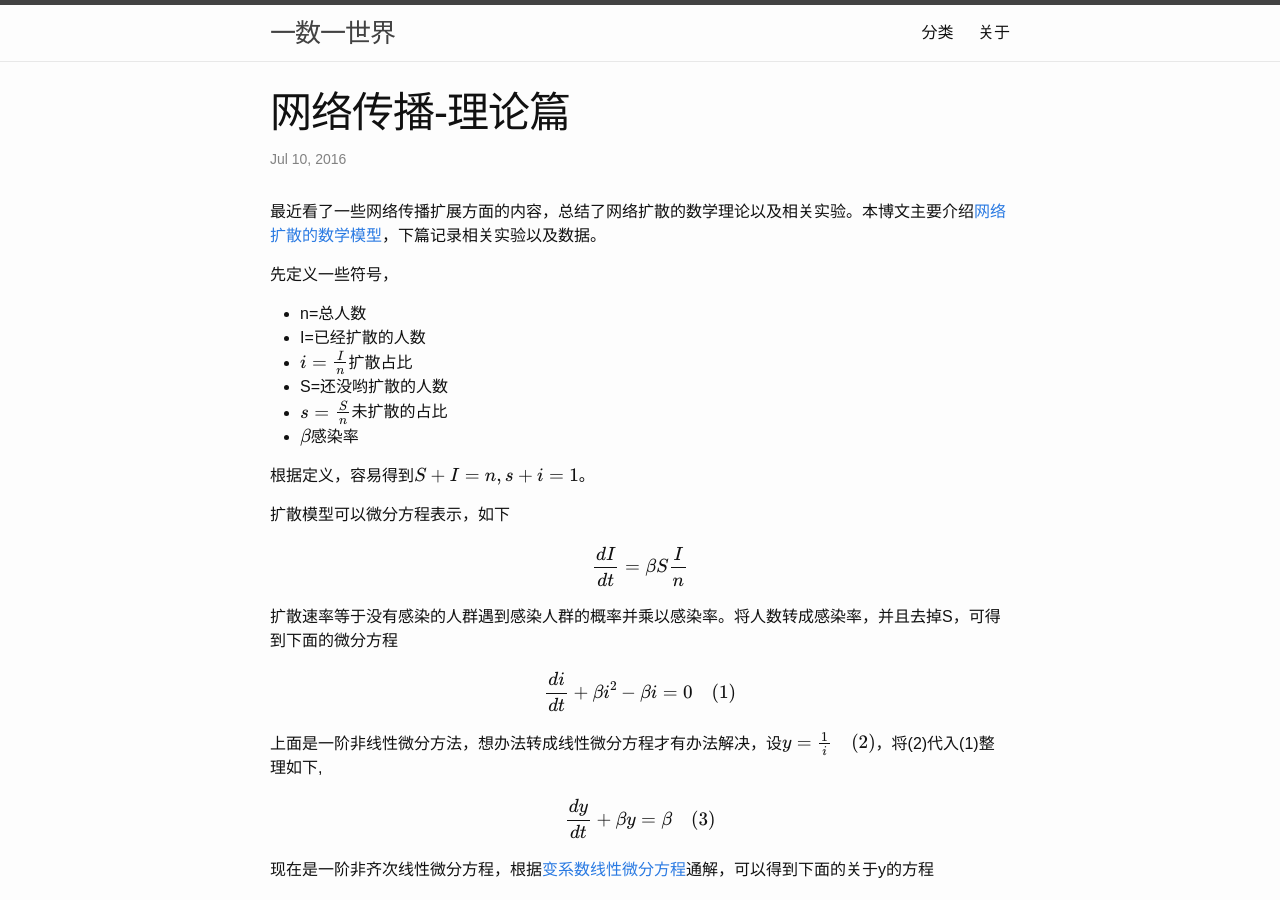
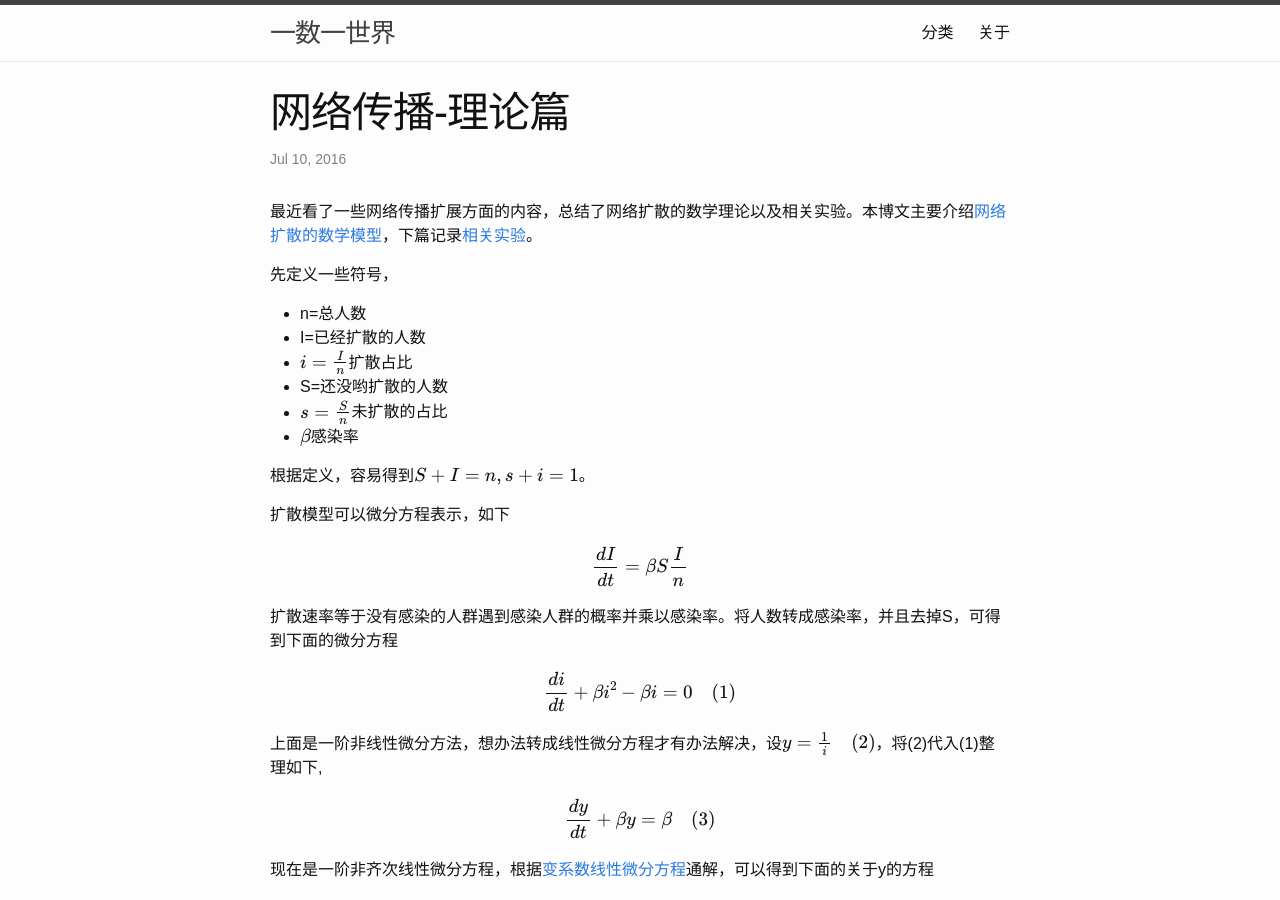
Before and after one commit to bourneli/bourneli.github.io, a Jekyll site: the page built from _posts/2016-07-10-graph-diffusion-theory.md, in a window 1280 px wide and 900 px high. Built offline with Jekyll 4.4.1, drawn with Linux system fonts in a browser that asks for light colours; formulas are drawn with MathJax 3; comment, search, counter and statistics services are not loaded.

```diff
--- a/_posts/2016-07-10-graph-diffusion-theory.md
+++ b/_posts/2016-07-10-graph-diffusion-theory.md
@@ -4,7 +4,7 @@ title:  "网络传播-理论篇"
 categories: [graph,sns]
 ---
 
-最近看了一些网络传播扩展方面的内容，总结了网络扩散的数学理论以及相关实验。本博文主要介绍[网络扩散的数学模型][2]，下篇记录相关实验以及数据。
+最近看了一些网络传播扩展方面的内容，总结了网络扩散的数学理论以及相关实验。本博文主要介绍[网络扩散的数学模型][2]，下篇记录[相关实验][4]。
 
 先定义一些符号，
 
```
Also changed, not shown: other parts of _posts/2016-07-10-graph-diffusion-theory.md (+2 -0 lines).
